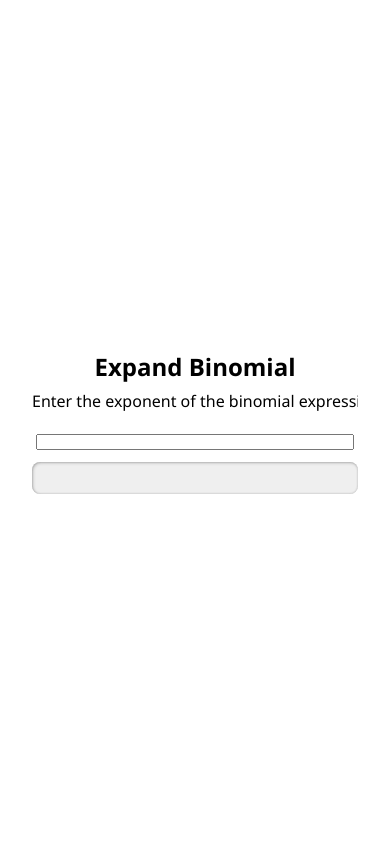
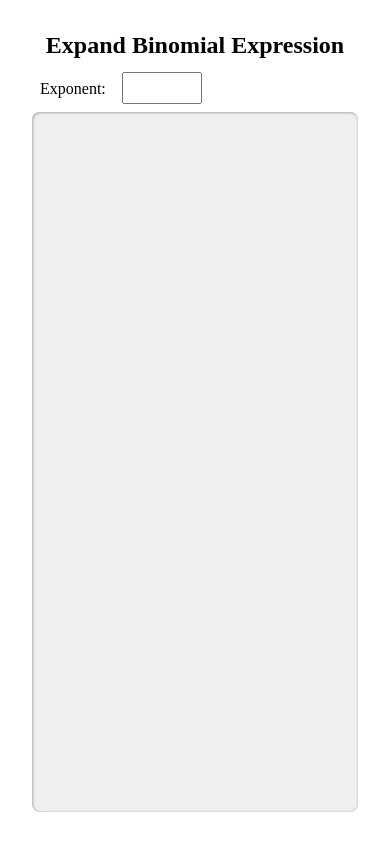
Before and after one commit to Anson2251/binomial-expansion-calculator, a Vue app: page / in a window 390 px wide. Built offline with nearby package versions, Linux system fonts and the light colour scheme.

Commit message:
refactor the code, update the style to improve the compatibility with firefox mobile

```diff
--- a/index.html
+++ b/index.html
@@ -1,13 +1,36 @@
 <!DOCTYPE html>
 <html lang="en">
+
 <head>
 	<meta charset="UTF-8">
 	<link rel="icon" href="/favicon.ico">
 	<meta name="viewport" content="width=device-width, initial-scale=1.0">
 	<title>Binomial Expansion Calculator</title>
 </head>
+
 <body>
 	<div id="app"></div>
+	<style>
+		html, body {
+			height: 100%;
+			width: 100%;
+
+			margin: 0;
+		}
+
+		#app {
+			display: grid;
+			justify-items: center;
+			align-items: center;
+
+			grid-template-rows: 100%;
+			grid-template-columns: 100%;
+
+			height: 100%;
+			width: 100%;
+		}
+	</style>
 	<script type="module" src="/src/main.ts"></script>
 </body>
+
 </html>
--- a/package.json
+++ b/package.json
@@ -23,6 +23,7 @@
     "@rushstack/eslint-patch": "^1.8.0",
     "@tsconfig/node20": "^20.1.4",
     "@types/jsdom": "^21.1.6",
+    "@types/katex": "^0.16.7",
     "@types/node": "^20.12.5",
     "@vitejs/plugin-vue": "^5.0.4",
     "@vue/eslint-config-typescript": "^13.0.0",
--- a/src/App.vue
+++ b/src/App.vue
@@ -1,24 +1,52 @@
 <script setup lang="ts">
-import {ref} from "vue";
+import { ref } from "vue";
 import exponentInput from "./components/exponentInput.vue";
 import binomialExpansion from "./components/binomialExpansion.vue";
 
-let exponent = ref(0)
+const exponent = ref(0);
 
-function parent(num: number){
-  exponent.value = num;
-}
+const updateExponent = (num: number) => exponent.value = num
+
 </script>
 
 <template>
-  <div class="container">
-        <h2>Expand Binomial Expression</h2>
-        <p class="textExp">Enter the exponent of the binomial expression</p>
-        <exponentInput @getExpo="parent"/>
-        <binomialExpansion :exponent="exponent"/>
-    </div>
+	<div class=container>
+		<h2 class=title>Expand Binomial Expression</h2>
+		<exponentInput @getExpo="updateExponent" />
+		<binomialExpansion :exponent="exponent" />
+	</div>
 </template>
 
 <style scoped lang="less">
-@import url("/src/assets/main.less");
+.container {
+	grid-column: 1;
+	grid-row: 1;
+
+	width: var(--containerWidth);
+	height: var(--containerHeight);
+	padding: 2em;
+
+	border-radius: 8px;
+	box-shadow: var(--shadowContainer);
+
+	display: grid;
+	justify-content: stretch;
+	align-content: stretch;
+	grid-template-columns: auto;
+	grid-template-rows: 2em 2em auto;
+	grid-gap: 8px;
+}
+
+.title {
+	display: block;
+
+	overflow: hidden;
+
+	grid-column: 1 / 2;
+	grid-row: 1;
+
+	margin: 0;
+	padding: 0;
+	text-align: center;
+}
 </style>
--- a/src/assets/main.less
+++ b/src/assets/main.less
@@ -1,131 +1,30 @@
-@import "./styleConfig.less";
-
 @media screen and (min-width: 560px) {
-    @containerWidth: 30em;
-    @containerHeight: 15em;
-    @shadowContainer: 0px 1px 2px rgba(0, 0, 0, 0.2), 1px 2px 6px rgba(0, 0, 0, 0.2), 0px 0px 12px rgba(0, 0, 0, 0.2);
-
-    #general_layout()
+    :root {
+        --containerWidth: 30em;
+        --containerHeight: 15em;
+        --shadowContainer: 0px 1px 2px rgba(0, 0, 0, 0.2), 1px 2px 6px rgba(0, 0, 0, 0.2), 0px 0px 12px rgba(0, 0, 0, 0.2);
+    }
 }
 
 @media screen and (max-width: 560px) {
-    @containerWidth: calc(100% - 4em);
-    @containerHeight: calc(100% - 4em);
-    @shadowContainer: none;
-
-    #general_layout()
+    :root {
+        --containerWidth: calc(100% - 4em);
+        --containerHeight: calc(100% - 4em);
+        --shadowContainer: none;
+    }
 }
 
-#general_layout() {
-    html,
-    body {
-        width: 100%;
-        height: 100%;
-        margin: 0;
-        padding: 0;
+:root {
+    --marginLeft: 3em;
+    --marginRight: 3em;
+    --marginTop: 2em;
+    --marginBottom: 2em;
 
-        background-color: @backgroundColour1;
-        color: @textColour1;
-        font-family: 'Segoe UI', Tahoma, Geneva, Verdana, sans-serif;
-    }
+    --textColour1: #000;
+    --textColour2: #555;
 
-    body {
-        display: grid;
-        justify-items: center;
-        align-items: center;
+    --backgroundColour1: #FFF;
+    --backgroundColour2: #EFEFEF;
 
-        grid-template-rows: 100%;
-        grid-template-columns: 100%;
-    }
-
-    #dislayExp {
-        color: #555;
-        font-size: 1.3em;
-
-        text-align: center;
-
-        width: max-content;
-        min-width: calc(100% - 64px);
-
-        padding: 16px;
-
-        position: relative;
-        top: calc(50% - 2em);
-    }
-
-    .container {
-        grid-column: 1;
-        grid-row: 1;
-
-        display: grid;
-        justify-content: stretch;
-        align-content: stretch;
-
-        padding: 2em;
-
-        grid-template-columns: auto 3em;
-        grid-template-rows: 2em 2em 1.5em auto;
-        gap: 8px;
-
-        width: calc(@containerWidth);
-        height: calc(@containerHeight);
-
-        border-radius: 8px;
-
-        box-shadow: @shadowContainer;
-
-        >.textExp {
-            grid-column: 1 / 3;
-            grid-row: 2;
-
-            overflow: auto;
-            white-space: nowrap;
-
-            margin: 0;
-        }
-
-        >.label_exp {
-            grid-column: 1 / 3;
-            grid-row: 3;
-
-            display: grid;
-            grid-template-columns: auto;
-            grid-template-rows: 100%;
-            grid-gap: 4px;
-
-            * {
-                margin: 4px;
-            }
-
-            >input {
-                grid-column: 1;
-                grid-row: 1;
-                margin: 0;
-            }
-        }
-
-        >.result {
-            grid-column: 1 / 3;
-            grid-row: 4;
-
-            border-radius: 8px;
-            background-color: @backgroundColour2;
-            box-shadow: @shadowDisplayBox;
-
-            overflow: auto;
-        }
-
-        >h2 {
-            display: block;
-
-            overflow: hidden;
-
-            grid-column: 1 / 3;
-            grid-row: 1;
-
-            margin: 0;
-            padding: 0;
-            text-align: center;
-        }
-    }
+    --shadowDisplayBox: inset 1px 1px 3px rgba(64, 64, 64, 0.3), inset 0px 0px 2px rgba(64, 64, 64, 0.3);
 }
--- a/src/assets/styleConfig.less
+++ /dev/null
@@ -1,12 +0,0 @@
-@marginLeft: 3em;
-@marginRight: 3em;
-@marginTop: 2em;
-@marginBottom: 2em;
-
-@textColour1: #000;
-@textColour2: #555;
-
-@backgroundColour1: #FFF;
-@backgroundColour2: #EFEFEF;
-
-@shadowDisplayBox: inset 1px 1px 3px rgba(64, 64, 64, 0.3), inset 0px 0px 2px rgba(64, 64, 64, 0.3);
--- a/src/components/binomialExpansion.vue
+++ b/src/components/binomialExpansion.vue
@@ -1,51 +1,95 @@
 <script setup lang="ts">
 import { ref, defineProps, watch } from "vue"
-import { bnmlExpCalc_util } from "../utils.ts";
+import utils from "../utils";
 import katex from "katex";
 
-function getExp(n: number) {
-    let expression = bnmlExpCalc_util.expandBinomialExp(n);
-    let expStr = [];
+function getExpression(n: number) {
+    let expression = utils.getBinomialExpansion(n);
+    let terms = [];
 
     for (let term of expression) {
-        if (term.coeff == 0) continue;
-        expStr.push(
-            `${(term.coeff != 1) ? term.coeff : ""}
-            ${term.aExp != 0 ? `a^{${term.aExp != 1 ? term.aExp : ""}}` : ""}
-            ${term.bExp != 0 ? `b^{${term.bExp != 1 ? term.bExp : ""}}` : ""}`
+        if (term.coefficient == 0) continue;
+        terms.push(
+            `${(term.coefficient != 1) ? term.coefficient : ""}
+            ${term.exponentA != 0 ? `a^{${(term.exponentA != 1) ? term.exponentA : ""}}` : ""}
+            ${term.exponentB != 0 ? `b^{${(term.exponentB != 1) ? term.exponentB : ""}}` : ""}` // ignore the exponent 1
         ); // get each term of expanded expression
     }
 
-    return expStr.join("+");
+    return terms.join("+");
 }
 
 function renderTexToHTML(tex: string): string {
     return katex.renderToString(tex, { output: "mathml", displayMode: true });
 }
 
-const expand = (exp: number) => displayExpHTML.value = renderTexToHTML(`(a+b)^{${exp}}=${getExp(exp)}`);
+function expand(exp: number) {
+    displayExpressionHTML.value = renderTexToHTML(`(a+b)^{${exp}}=${getExpression(exp)}`)
+}
 
 const props = defineProps({
-  exponent: Number
+    exponent: Number
 })
+
+const greatExponentWarning = "Too big exponent, it may cause a lot of time to calculate. \n\nAre you sure you want to continue?";
 
 watch(props, () => {
     if (props.exponent && props.exponent > 0) {
-        if(props.exponent > 500) {
-            if(confirm("Too big exponent, it may cause a lot of time to calculate. \n\nAre you sure you want to continue?"))  expand(props.exponent);
-        }else{
+        if (props.exponent > 500) {
+            if (confirm(greatExponentWarning)) expand(props.exponent);
+        } else {
             expand(props.exponent);
         }
-    }else{
-        displayExpHTML.value = props.exponent === 0 ? 1 : ""
+    } else {
+        displayExpressionHTML.value = (props.exponent === 0) ? "1" : "";
     }
 });
 
-let displayExpHTML = ref("")
+let displayExpressionHTML = ref("")
 </script>
 
 <template>
-    <div class="result">
-        <div id="dislayExp" :innerHTML="displayExpHTML"></div>
+    <div class=result>
+        <div id=dislayExp :innerHTML=displayExpressionHTML></div>
     </div>
 </template>
+
+<style>
+.result {
+    grid-column: 1 / 2;
+    grid-row: 3;
+
+    border-radius: 8px;
+    background-color: var(--backgroundColour2);
+    box-shadow: var(--shadowDisplayBox);
+
+    overflow: auto;
+
+    display: flex;
+    align-items: center;
+    justify-content: flex-start;
+    flex-direction: row;
+    flex-wrap: nowrap;
+}
+
+#dislayExp {
+    min-width: calc(100% - 64px);
+    height: 100%;
+
+    white-space: nowrap;
+
+    display: flex;
+    align-items: center;
+
+    text-align: center;
+    color: #555;
+    font-size: 1.3em;
+    font-family: 'TeX Gyre Pagella Math', 'STIX Two Math', 'Latin Modern Math', 'TeX Gyre Termes', "Cambria Math", serif !important;
+
+    > span {
+        padding-left: 2em;
+        padding-right: 2em;
+    }
+}
+
+</style>
--- a/src/components/exponentInput.vue
+++ b/src/components/exponentInput.vue
@@ -5,41 +5,49 @@ const emit = defineEmits(['getExpo'])
 let exponent = ref(null);
 
 watch(exponent, () => {
-    const num  = exponent.value !== "" ? Number(exponent.value) : -1;
+    const num = exponent.value !== "" ? Number(exponent.value) : -1;
     emit('getExpo', num)
 })
 </script>
 
 <template>
-    <label class="label_exp">
-        <input v-model=exponent type="number" name="exp" id="exp"/>
+    <label class=expressionLabel>
+        <p class=description>Exponent:</p>
+        <input v-model=exponent type=number id=exponentInput />
     </label>
 </template>
 
-<!-- <style lang="less" scoped>
-.label_exp {
-    grid-column: 1 / 3;
-    grid-row: 3;
+<style lang="less" scoped>
+.expressionLabel {
+    grid-column: 1 / 2;
+    grid-row: 2;
 
     display: grid;
-    grid-template-columns: auto 3em;
-    grid-template-rows: 100%;
-    gap: 4px;
+    grid-template-columns: auto 5em auto;
+    grid-template-rows: auto;
+    grid-gap: 8px;
+    align-items: stretch;
+    justify-content: start;
 }
 
-#btn_confirmExp {
-    font-weight: bold;
-    color: #000;
-
+#exponentInput {
+    grid-column: 2;
     grid-row: 1;
-    grid-column: 2;
-
     margin: 0;
 }
 
-#exp {
-    grid-column: 1;
-    grid-row: 1;
+.description {
+	grid-column: 1;
+	grid-row: 1;
+
+	white-space: wrap;
+    text-align: right;
+
+    display: block;
+    height: 1em;
+
+    size: 1em;
+	padding: 0.5em;
     margin: 0;
 }
-</style> -->
+</style>
--- a/src/utils.ts
+++ b/src/utils.ts
@@ -1,8 +1,8 @@
-export namespace bnmlExpCalc_util {
+export namespace utils {
     interface termOfBinExp {
-        aExp: number;
-        bExp: number;
-        coeff: number
+        exponentA: number;
+        exponentB: number;
+        coefficient: number
     }
 
     /**
@@ -52,13 +52,13 @@ export namespace bnmlExpCalc_util {
      * @param {number} exp - the exponent of the binomial expression
      * @return {termOfBinExp[]} an array of objects representing the expanded terms of the binomial expression
      */
-    export function expandBinomialExp(exp: number): termOfBinExp[]{
+    export function getBinomialExpansion(exp: number): termOfBinExp[]{
         const coeffs = buildLayerOfPascalTri(exp);
         const expansion: termOfBinExp[] = new Array(exp+1).fill(null).map((v, i) => {
             const term: termOfBinExp = {
-                aExp: exp-i,
-                bExp: i,
-                coeff: coeffs[i]
+                exponentA: exp-i,
+                exponentB: i,
+                coefficient: coeffs[i]
             };
             return term;
         });
@@ -67,3 +67,5 @@ export namespace bnmlExpCalc_util {
     }
 
 }
+
+export default utils;
```
Also changed, not shown: src/main.ts (+4 -4 lines), utils.ts (deleted, +0 -69 lines), 2 other files (tests, documents, lock files or other folders). Lines whose indentation alone changed are shown as unchanged.
